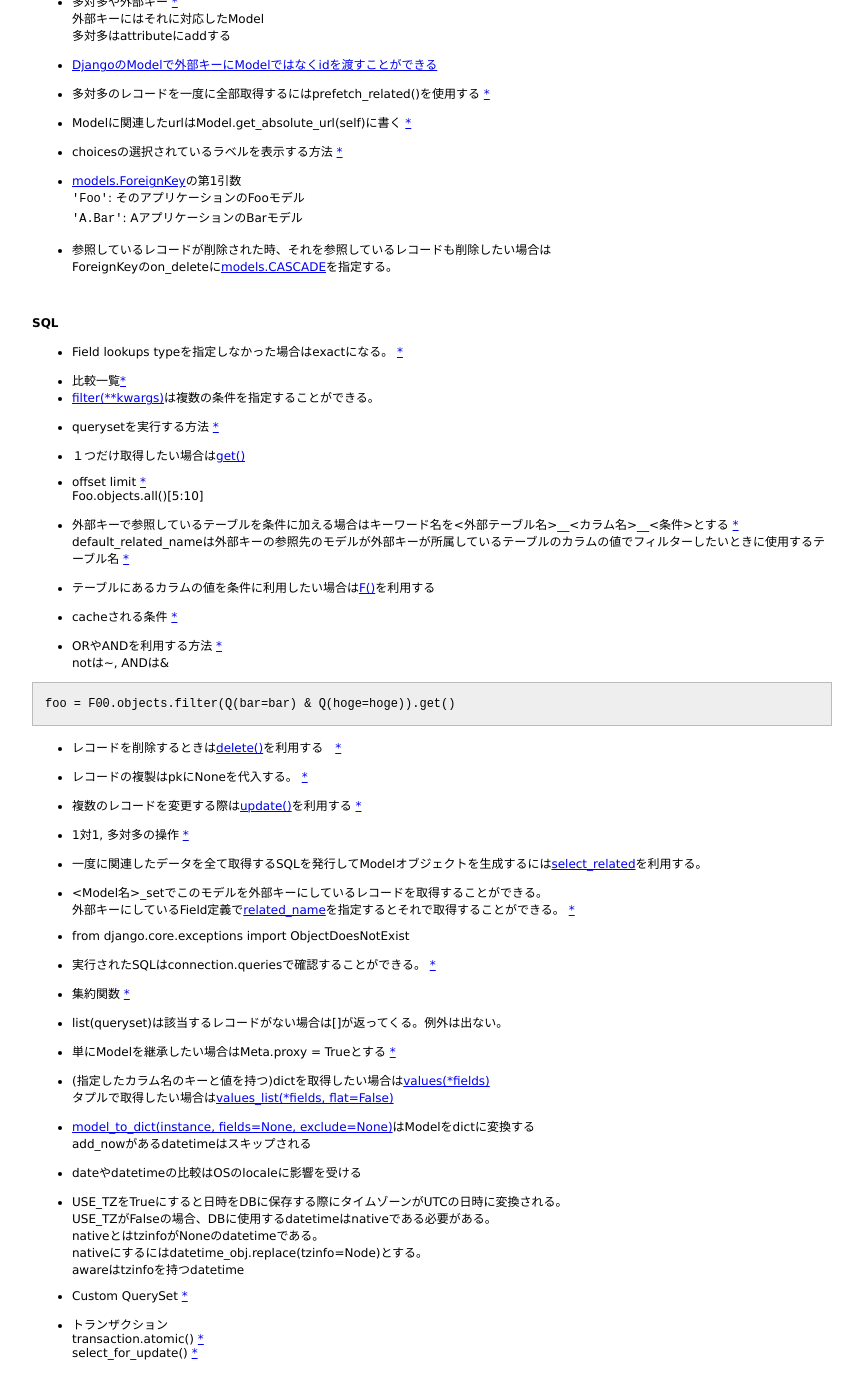
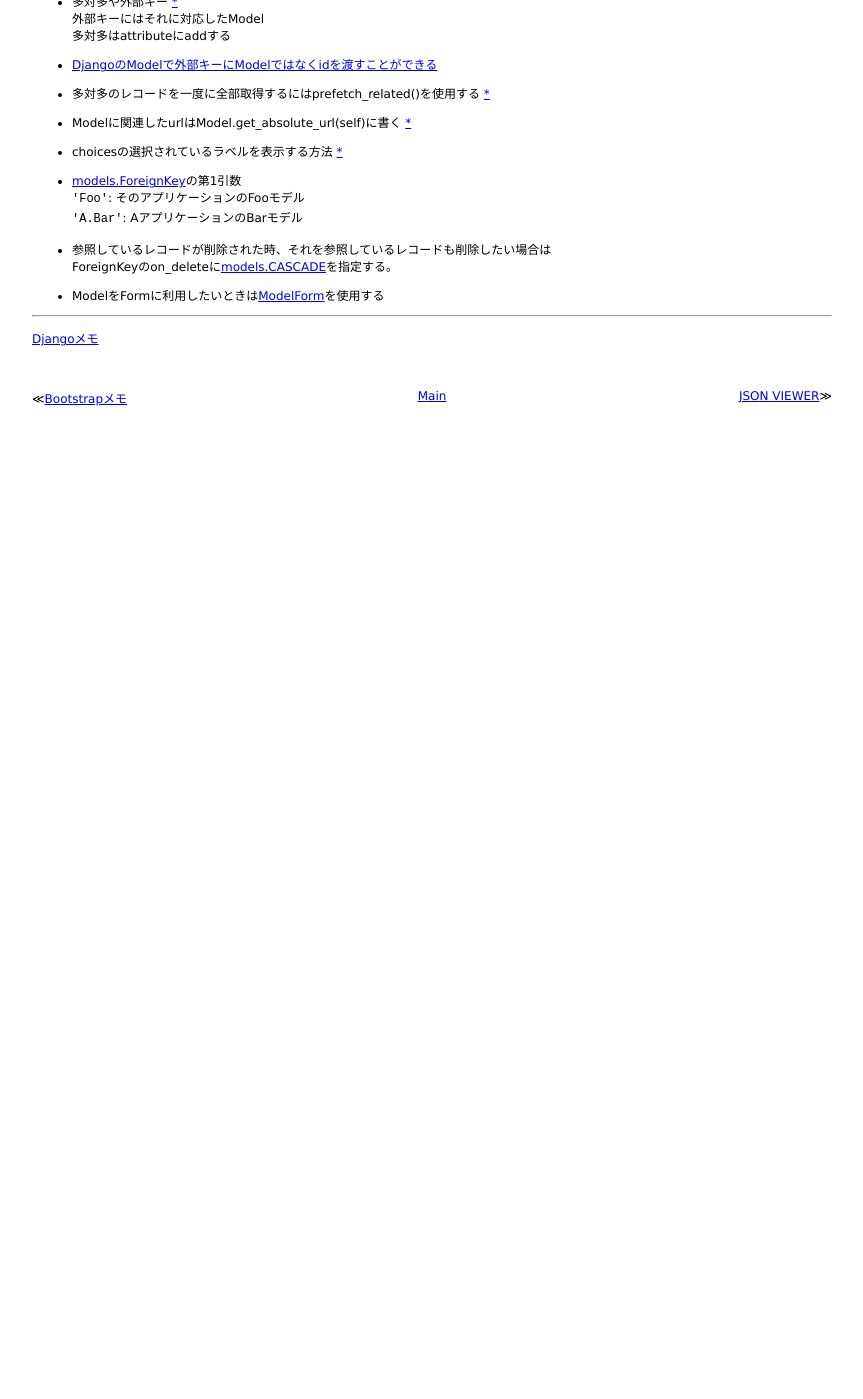
Before and after one commit to 38elements/38elements.github.com, a Jekyll site: the page built from _posts/2014-11-29-django-model.md, in a window 1280 px wide and 1400 px high, scrolled down 1081 px. Shown: the whole window, without its empty margins (208-1071 px from the left). Built offline with Jekyll 4.4.1, drawn with Linux system fonts in a browser that asks for light colours; after the commit the page ends 1556 px from its top, so only the background shows below that.

Commit message:
Update 2014-11-29-django-model.md

````diff
--- a/_posts/2014-11-29-django-model.md
+++ b/_posts/2014-11-29-django-model.md
@@ -84,80 +84,8 @@ foo.save()
 * 参照しているレコードが削除された時、それを参照しているレコードも削除したい場合は
 ForeignKeyのon_deleteに[models.CASCADE](https://docs.djangoproject.com/en/stable/ref/models/fields/#django.db.models.CASCADE)を指定する。
 
-<br/>
+* ModelをFormに利用したいときは[ModelForm](https://docs.djangoproject.com/en/stable/topics/forms/modelforms/)を使用する
 
-#### SQL
-* Field lookups typeを指定しなかった場合はexactになる。 [\*](https://docs.djangoproject.com/en/dev/ref/models/querysets/#field-lookups)
-
-* 比較一覧[\*](https://docs.djangoproject.com/en/stable/ref/models/querysets/#field-lookups)
-* [filter(**kwargs)](https://docs.djangoproject.com/en/stable/ref/models/querysets/#django.db.models.query.QuerySet.filter)は複数の条件を指定することができる。
-* querysetを実行する方法 [\*](https://docs.djangoproject.com/en/stable/ref/models/querysets/#when-querysets-are-evaluated)
-
-* １つだけ取得したい場合は[get()](https://docs.djangoproject.com/en/stable/ref/models/querysets/#django.db.models.query.QuerySet.get)
-
-* offset limit [\*](https://docs.djangoproject.com/en/stable/ref/models/querysets/#django.db.models.query.QuerySet.get)
- Foo.objects.all()[5:10]
-
-* 外部キーで参照しているテーブルを条件に加える場合はキーワード名を\<外部テーブル名\>\_\_\<カラム名\>\_\_\<条件\>とする  [\*](https://docs.djangoproject.com/en/stable/topics/db/queries/#lookups-that-span-relationships)
-default_related_nameは外部キーの参照先のモデルが外部キーが所属しているテーブルのカラムの値でフィルターしたいときに使用するテーブル名 [\*](https://docs.djangoproject.com/en/stable/ref/models/fields/#django.db.models.ForeignKey.related_query_name)
-
-* テーブルにあるカラムの値を条件に利用したい場合は[F()](https://docs.djangoproject.com/en/stable/topics/db/queries/#filters-can-reference-fields-on-the-model)を利用する
-
-* cacheされる条件 [\*](https://docs.djangoproject.com/en/stable/topics/db/queries/#caching-and-querysets)
-
-* ORやANDを利用する方法 [\*](https://docs.djangoproject.com/en/stable/topics/db/queries/#complex-lookups-with-q-objects)
-notは~, ANDは&
-
-```
-foo = F00.objects.filter(Q(bar=bar) & Q(hoge=hoge)).get()
-```
-
-* レコードを削除するときは[delete()](https://docs.djangoproject.com/en/stable/ref/models/instances/#django.db.models.Model.delete)を利用する　[\*](https://docs.djangoproject.com/en/1.7/topics/db/queries/#deleting-objects)
-
-* レコードの複製はpkにNoneを代入する。 [\*](https://docs.djangoproject.com/en/stable/topics/db/queries/#copying-model-instances)
-
-* 複数のレコードを変更する際は[update()](https://docs.djangoproject.com/en/stable/ref/models/querysets/#django.db.models.query.QuerySet.update)を利用する [\*](https://docs.djangoproject.com/en/stable/topics/db/queries/#updating-multiple-objects-at-once)
-
-* 1対1, 多対多の操作 [\*](https://docs.djangoproject.com/en/stable/topics/db/queries/#related-objects)
-
-* 一度に関連したデータを全て取得するSQLを発行してModelオブジェクトを生成するには[select_related](https://docs.djangoproject.com/en/stable/ref/models/querysets/#select-related)を利用する。
-
-* \<Model名\>_setでこのモデルを外部キーにしているレコードを取得することができる。
-外部キーにしているField定義で[related_name](https://docs.djangoproject.com/en/stable/ref/models/fields/#django.db.models.ForeignKey.related_name)を指定するとそれで取得することができる。 [\*](https://docs.djangoproject.com/en/stable/topics/db/queries/#following-relationships-backward)
-
-* from django.core.exceptions import ObjectDoesNotExist
-
-* 実行されたSQLはconnection.queriesで確認することができる。  [\*](https://docs.djangoproject.com/en/stable/faq/models/#how-can-i-see-the-raw-sql-queries-django-is-running)
-
-* 集約関数 [\*](https://docs.djangoproject.com/en/stable/topics/db/aggregation/)
-
-* list(queryset)は該当するレコードがない場合は[]が返ってくる。例外は出ない。
-
-* 単にModelを継承したい場合はMeta.proxy = Trueとする [\*](https://docs.djangoproject.com/en/stable/topics/db/models/#proxy-models)
-
-* (指定したカラム名のキーと値を持つ)dictを取得したい場合は[values\(\*fields\)](https://docs.djangoproject.com/en/stable/ref/models/querysets/#values)
-タプルで取得したい場合は[values_list\(\*fields, flat=False\)](https://docs.djangoproject.com/en/stable/ref/models/querysets/#django.db.models.query.QuerySet.values_list)
-
-* [model_to_dict(instance, fields=None, exclude=None)](https://docs.djangoproject.com/en/stable/_modules/django/forms/models/)はModelをdictに変換する
-add_nowがあるdatetimeはスキップされる
-
-* dateやdatetimeの比較はOSのlocaleに影響を受ける
-
-* USE_TZをTrueにすると日時をDBに保存する際にタイムゾーンがUTCの日時に変換される。
-USE_TZがFalseの場合、DBに使用するdatetimeはnativeである必要がある。
-nativeとはtzinfoがNoneのdatetimeである。
-nativeにするにはdatetime_obj.replace(tzinfo=Node)とする。
-awareはtzinfoを持つdatetime
-
-* Custom QuerySet [\*](https://docs.djangoproject.com/en/1.10/topics/db/managers/#calling-custom-queryset-methods-from-the-manager)
-
-* トランザクション
-transaction.atomic() [\*](https://docs.djangoproject.com/ja/1.10/topics/db/transactions/#django.db.transaction.atomic)
-select_for_update() [\*](https://docs.djangoproject.com/ja/1.10/ref/models/querysets/#select-for-update)
-
-<br/>
-
-ModelをFormに利用したいときは[ModelForm](https://docs.djangoproject.com/en/stable/topics/forms/modelforms/)を使用する
 <hr/>
 
 [Djangoメモ](/2014/12/04/django.html)
````
